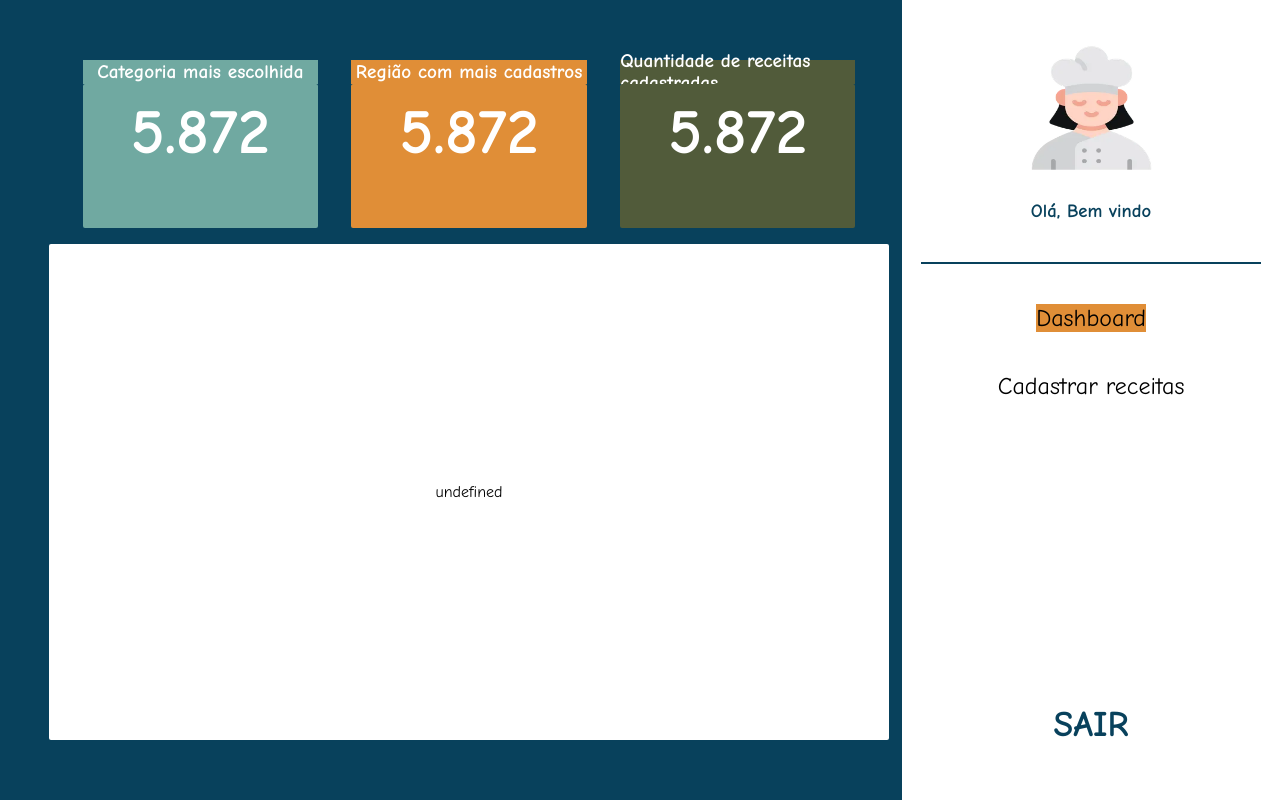
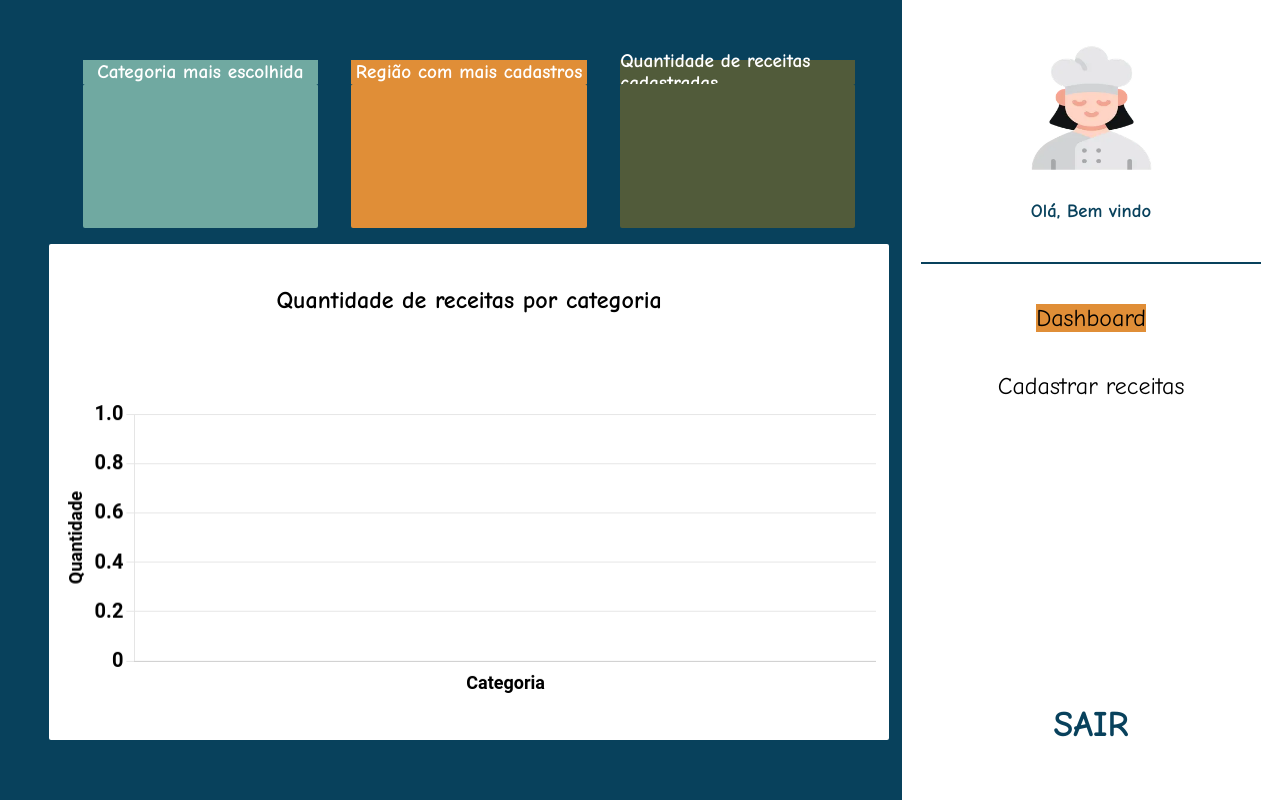
Before and after one commit to LucasDev-end/Projeto_Individual_PI, a website: page public/dashboard.html in a window 1280 px wide. Drawn offline with nearby package versions, Linux system fonts and the light colour scheme; no server answers.

Commit message:
Dashboard feita

```diff
--- a/public/dashboard.html
+++ b/public/dashboard.html
@@ -4,12 +4,12 @@
     <meta charset="UTF-8">
     <meta name="viewport" content="width=device-width, initial-scale=1.0">
     <script src="https://cdn.jsdelivr.net/npm/chart.js"></script>
-    <script src="path/to/chartjs/dist/chart.js"></script>
+    <script src="js/dashboard.js" defer></script>
     <link rel="preconnect" href="https://fonts.googleapis.com">
     <link rel="stylesheet" href="../css/dashboard.css">
     <title>DashBoard</title>
 </head>
-<body>
+<body onload="plotarkpi1(), plotarkpi2(), plotarkpi3(), gerarGrafico()">
     <div class="container">
         <div class="dashboard">
             <div class="grafico-esquerda">
@@ -18,8 +18,8 @@
                         <div class="titulo" style="background-color: #70A9A1;">
                             <h2>Categoria mais escolhida</h2>
                         </div>
-                        <div class="kpi-num" style="background-color: #70A9A1;">
-                            5.872
+                        <div class="kpi-num" id="kpi-categoriaMaisEscolhida" style="background-color: #70A9A1;">
+
                         </div>
                         <div class="kpi-sub-texto" style="background-color: #70A9A1;">
                         </div>
@@ -28,8 +28,8 @@
                         <div class="titulo" style="background-color: #E08E37;">
                             <h2>Região com mais cadastros</h2>
                         </div>
-                        <div class="kpi-num" style="background-color: #E08E37;">
-                            5.872
+                        <div class="kpi-num"  id="kpi-regiaoMaisCadastrada" style="background-color: #E08E37;font-size: 50px;">
+
                         </div>
                         <div class="kpi-sub-texto" style="background-color: #E08E37;">
                         </div>
@@ -38,8 +38,8 @@
                         <div class="titulo" style="background-color: #515B3A;">
                             <h2>Quantidade de receitas cadastradas</h2>
                         </div>
-                        <div class="kpi-num" style="background-color: #515B3A;">
-                            5.872
+                        <div class="kpi-num" id="kpi-QtdReceitas" style="background-color: #515B3A;">
+
                         </div>
                         <div class="kpi-sub-texto" style="background-color: #515B3A;">
                         </div>
@@ -48,7 +48,7 @@
                 <div class="grafico">
                     <div id="grafico-geral">
                         <h2>Quantidade de receitas por categoria</h2>
-                        <canvas id="myChart-grafico" style="width: 3px;"></canvas>
+                        <canvas id="myChart-grafico" style="width:300px; height: 110px;"></canvas>
                     </div>
                 </div>
             </div>
@@ -84,27 +84,29 @@ function receitas(){
     window.location.href = 'cadastrar_receita.html';
 }
 
-    document.getElementById("grafico-geral").innerHTML = plotarDadosDoGrafico();
+    // document.getElementById("grafico-geral").innerHTML = plotarDadosDoGrafico();
 
-    function plotarkpi1 (){
-            fetch('/plotarkpi1')
+function plotarkpi1 (){
+    fetch('/aquarios/plotarkpi1')
         .then((response) => response.json())
         .then((dados) => {
             console.log(dados);
-            document.getElementById('categoria-destaque').innerText = dados[0].categoria;
-            document.getElementById('quantidade').innerText = dados[0].quantidade;
+
+            document.getElementById('kpi-categoriaMaisEscolhida').innerHTML = dados[0].categoria.toUpperCase();
+
+
         })
         .catch((erro) => {
             console.error("Erro ao buscar dados:", erro);
         });
-    }
+}
 
     function plotarkpi2 (){
-            fetch('/plotarkpi2')
+            fetch('/aquarios/plotarkpi2')
         .then((response) => response.json())
         .then((dados) => {
-            console.log(dados);
-            document.getElementById('regiao-destaque').innerText = dados[0].regiao;
+            console.log("Dados recebidos:", dados);
+            document.getElementById('kpi-regiaoMaisCadastrada').innerHTML = dados[0].regiao.toUpperCase();
         })
         .catch((erro) => {
             console.error("Erro ao buscar dados:", erro);
@@ -112,11 +114,11 @@ function receitas(){
     }
 
     function plotarkpi3 (){
-            fetch('/plotarkpi3')
+            fetch('/aquarios/plotarkpi3')
         .then((response) => response.json())
         .then((dados) => {
             console.log(dados);
-            document.getElementById('quantidade-receitas').innerText = dados[0].quantidadereceitas;
+            document.getElementById('kpi-QtdReceitas').innerHTML = dados[0].quantidadereceitas;
         })
         .catch((erro) => {
             console.error("Erro ao buscar dados:", erro);
@@ -124,37 +126,41 @@ function receitas(){
     }
 
     function plotarDadosDoGrafico() {
-    fetch('/plotarDadosDoGrafico')
+    fetch('/aquarios/plotarDadosDoGrafico')
         .then((response) => response.json())
         .then((dados) => {
-            // Criando arrays separados para categoria e quantidade
+            console.log(dados)
+            var tamanho = dados.length
+            console.log("tamanho: ",tamanho)
             let categorias = [];
             let quantidades = [];
 
-            dados.forEach((item) => {
-                categorias.push(item.categoria);  // Nome da categoria
-                quantidades.push(item.quantidade);  // Quantidade
-            });
+            for (let container = 0; container < tamanho; container++) {
+                const categoria_selecionada = dados[container];
+
+                var categoria = categoria_selecionada.categoria
+                var quantidade = categoria_selecionada.quantidade
+
+                categoria = categoria.toUpperCase()
+
+                categorias.push(categoria)
+                quantidades.push(quantidade)
+
+            }
 
             // Exibindo os arrays no console (para verificar se estão corretos)
             console.log("Categorias:", categorias);
             console.log("Quantidades:", quantidades);
 
-            // Criando gráfico com os dados coletados
-            let ctx = document.getElementById('myChart-grafico').getContext('2d');  // Correção do id
-            let myChart = new Chart(ctx, {
-                type: 'bar',  // Tipo do gráfico (pode ser 'bar', 'line', etc.)
-                data: {
-                    labels: categorias,  // As categorias (eixo X)
-                    datasets: [{
-                        label: 'Quantidade de Categorias',
-                        data: quantidades,  // As quantidades (eixo Y)
-                        backgroundColor: 'rgba(255, 99, 132, 0.2)',  // Cor das barras
-                        borderColor: 'rgba(255, 99, 132, 1)',  // Cor da borda das barras
-                        borderWidth: 1
-                    }]
-                }
-            });
+            // chart.data.datasets[0].titles = categorias;
+            // chart.data.datasets[0].data = quantidades;  // Atualize os dados com lista_qtd
+            // chart.update();
+
+            chart.data.labels = categorias;
+            chart.data.datasets[0].data = quantidades;
+            chart.update();
+
+
         })
         .catch((erro) => {
             console.error("Erro ao buscar dados:", erro);
--- /dev/null
+++ b/public/js/dashboard.js
@@ -0,0 +1,84 @@
+function gerarGrafico(){
+    const ctx2 = document.getElementById('myChart-grafico').getContext('2d');
+
+    const data2 = {
+      labels: [], // Rótulos do eixo Y (ranking)
+      datasets: [{
+        data: [], // Valores das barras
+        backgroundColor: [
+          '#00FF00',  // Verde
+          '#33CC33',  // Verde claro
+          '#66B266',  // Verde amarelado
+          '#FF8000',  // Laranja
+          '#FFA500'   // Laranja claro
+        ],
+        borderColor: [
+          '#00CC00',  // Verde escuro
+          '#299929',  // Verde claro escuro
+          '#4C9A4C',  // Verde-amarelado escuro
+          '#E67300',  // Laranja escuro
+          '#E59400'   // Laranja mais escuro
+        ],
+        borderWidth: 1,
+      }]
+    };
+
+    // Configurações do gráfico
+    const barOptions = {
+      responsive: true,
+      plugins: {
+        legend: {
+          display: false, // Oculta a legenda do dataset
+        }
+      },
+      scales: {
+        x: {
+          title: {
+            display: true,
+            text: 'Categoria', // Título do eixo X
+            font: {
+              size: 18, // Tamanho da fonte
+              family: 'Roboto', // Fonte
+              weight: 'bold' // Negrito
+            },
+            color: 'black'
+          },
+          ticks: {
+            font: {
+                size: 18 // Tamanho da fonte
+            }
+        },
+          beginAtZero: true // Inicia no zero
+        },
+        y: {
+          title: {
+            display: true,
+
+            text: 'Quantidade',// Título do eixo Y
+            font: {
+              size: 18,
+              family: 'Roboto',
+              weight: 'bold'
+            },
+            color: 'black'
+          },
+          ticks: {
+            font: {
+              size: 20, // Tamanho da fonte dos rótulos
+              family: 'Roboto',
+              weight: 'bold'
+            },
+            color: 'black' // Cor dos rótulos
+          }
+        }
+      }
+    };
+
+    // Criação do gráfico
+    chart = new Chart(ctx2, {
+      type: 'bar', // Tipo de gráfico
+      data: data2,
+      options: barOptions // Configurações do gráfico
+    });
+    plotarDadosDoGrafico()
+  }
--- a/src/controllers/usuarioController.js
+++ b/src/controllers/usuarioController.js
@@ -1,5 +1,4 @@
 var usuarioModel = require("../models/usuarioModel");
-var aquarioModel = require("../models/aquarioModel");
 
 function autenticar(req, res) {
     var email = req.body.emailServer;
--- a/src/models/usuarioModel.js
+++ b/src/models/usuarioModel.js
@@ -22,7 +22,7 @@
 
 function consultarCategoria(categoria){
     var instrucaoSql = `
-        select * from categoria where nome = '${categoria}';
+        select * from categoria where nomeCategoria = '${categoria}';
     `;
     console.log("Executando a instrução SQL: \n" + instrucaoSql);
     return database.executar(instrucaoSql);
```
Also changed, not shown: src/controllers/aquarioController.js (+1 -19 lines), src/models/aquarioModel.js (+3 -10 lines), src/routes/aquarios.js (+4 -8 lines), 1 other file.
